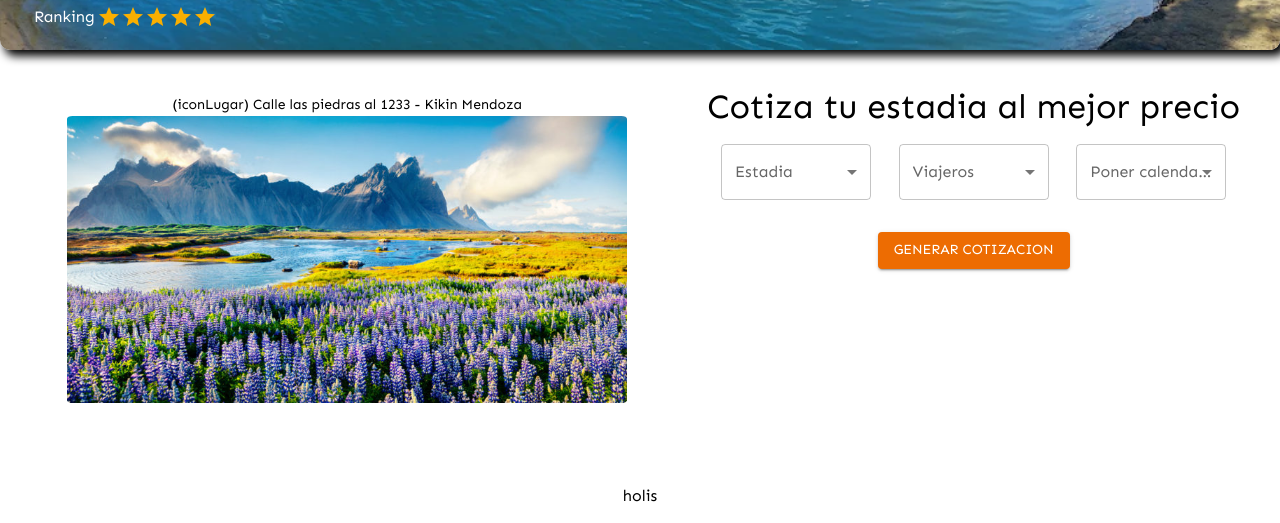
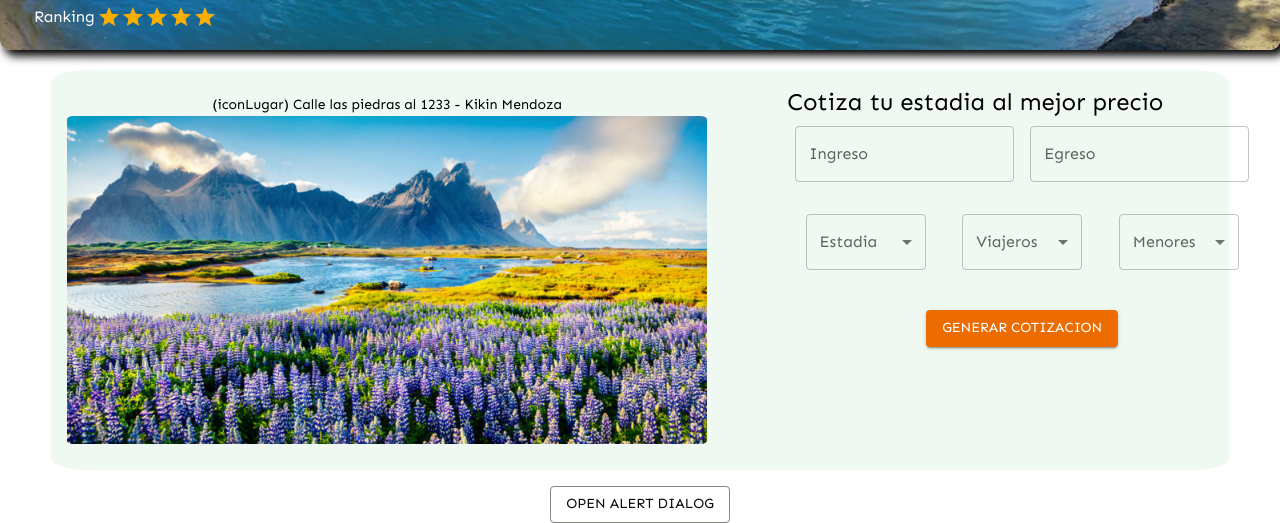
Before and after one commit to ACRUNO/Campy-frontend, a React (Create React App) app: page /booking/camping/8 in a window 1280 px wide. Shown: the part 412-935 px from the top of the page. Built offline with nearby package versions, Linux system fonts and the light colour scheme.

Commit message:
Advanced component

```diff
--- a/package.json
+++ b/package.json
@@ -11,8 +11,6 @@
     "@mui/system": "^5.10.17",
     "@mui/x-date-pickers": "^5.0.9",
     "@mui/x-date-pickers-pro": "^5.0.9",
-    "@mui/icons-material": "^5.10.16",
-    "@mui/x-date-pickers": "^5.0.10",
     "@testing-library/jest-dom": "^5.16.5",
     "@testing-library/react": "^13.4.0",
     "@testing-library/user-event": "^13.5.0",
@@ -21,7 +19,6 @@
     "@types/react": "^18.0.26",
     "@types/react-dom": "^18.0.9",
     "axios": "^1.2.1",
-    "dayjs": "^1.11.7",
     "dayjs": "^1.11.7",
     "moment": "^2.29.4",
     "react": "^18.2.0",
--- a/src/components/Camping/Camping.module.css
+++ b/src/components/Camping/Camping.module.css
@@ -41,7 +41,7 @@
 
 .booking{
 
-    /* background-color: #196b3410; */
+    background-color: #0d993c10;
     width: 92%;
     height: 25rem;
     display: flex;
@@ -58,7 +58,7 @@
 
 .galery {
 margin-left: 1rem;
-width : 35rem;
+width : 40rem;
 border-radius : 1%;
 }
 
--- a/src/components/Camping/Camping.tsx
+++ b/src/components/Camping/Camping.tsx
@@ -2,7 +2,7 @@ import * as React from 'react';
 import { Box } from '@mui/material';
 import Portada from "./banner1.webp"
 import Style from "./Camping.module.css"
-import { Typography } from '@mui/material';
+import { Typography , TextField } from '@mui/material';
 import Galery from "./portada.jpg"
 import Rating from '@mui/material/Rating';
 import InputLabel from '@mui/material/InputLabel';
@@ -12,7 +12,14 @@ import Select, { SelectChangeEvent } from '@mui/material/Select';
 import Stack from '@mui/material/Stack';
 import Button from '@mui/material/Button';
 import { useNavigate } from 'react-router-dom'
-
+import { Dayjs } from 'dayjs';
+import { LocalizationProvider, DatePicker } from '@mui/x-date-pickers';
+import { AdapterDayjs } from '@mui/x-date-pickers/AdapterDayjs';
+import Dialog from '@mui/material/Dialog';
+import DialogActions from '@mui/material/DialogActions';
+import DialogContent from '@mui/material/DialogContent';
+import DialogContentText from '@mui/material/DialogContentText';
+import DialogTitle from '@mui/material/DialogTitle';
 
 
 
@@ -20,6 +27,19 @@ export default function Camping() {
     const [value, setValue] = React.useState<number | null>(5);
     const [stay, setStay] = React.useState('');
     const [price, setPrice] = React.useState("")
+    const [value1, setValue1] = React.useState<Dayjs | null>(null);
+    const [value2, setValue2] = React.useState<Dayjs | null>(null);
+    const [open, setOpen] = React.useState(false);
+    const valor :number = 500
+    const handleClickOpen = () => {
+      setOpen(true);
+    };
+
+    const handleClose = () => {
+      setOpen(false);
+    };
+
+
        const handleChange = (event: SelectChangeEvent) => {
       setStay(event.target.value as string);
     };
@@ -72,54 +92,90 @@ export default function Camping() {
 
         <Box className={Style.inputCont}>
             <Box>
-        <Typography  variant="h4" color="black"> Cotiza tu estadia al mejor precio</Typography>
+        <Typography  variant="h5" color="black"> Cotiza tu estadia al mejor precio</Typography>
+            </Box>
+            <Box>
+            <FormControl sx={{ m: 1, minWidth: 120 }}>
+                    <LocalizationProvider dateAdapter={AdapterDayjs} >
+                        <DatePicker
+                            label="Ingreso"
+                            openTo="day"
+                            views={['year', 'month', 'day']}
+                            value={value1}
+                            onChange={(newValue) => {
+                                setValue1(newValue);
+                            }}
+                            renderInput={(params) => <TextField {...params} />}
+                        />
+                    </LocalizationProvider>
+                </FormControl>
+                <FormControl sx={{ m: 1, minWidth: 120 }}>
+                    <LocalizationProvider dateAdapter={AdapterDayjs}>
+                        <DatePicker
+                            label="Egreso"
+                            openTo="day"
+                            views={['year', 'month', 'day']}
+                            value={value2}
+                            onChange={(newValue) => {
+                                setValue2(newValue);
+                            }}
+                            renderInput={(params) => <TextField {...params} />}
+                        />
+                    </LocalizationProvider>
+                </FormControl>
             </Box>
            <Box className={Style.input}>
-        <Box sx={{ minWidth: 150 }}>
-          <FormControl fullWidth>
-            <InputLabel id="demo-simple-select-label">Estadia</InputLabel>
+           <FormControl sx={{ m: 1, minWidth: 120 }}>
+                    <InputLabel id="demo-simple-select-helper-label" color="secondary">Estadia</InputLabel>
                     <Select
-              labelId="demo-simple-select-label"
-              id="demo-simple-select"
+                        labelId="demo-simple-select-helper-label"
+                        id="demo-simple-select-helper"
+                        label="estadia"
+                        color="secondary"
+                        >
 
-            >
               <MenuItem value={"Carpa"}>Zona Carpas</MenuItem>
               <MenuItem value={"Trailer"}>Trailer Park</MenuItem>
+
                     </Select>
                     </FormControl>
-        </Box>
-        <Box sx={{ minWidth: 150 }}>
-          <FormControl fullWidth>
-            <InputLabel id="demo-simple-select-label">Viajeros</InputLabel>
+
+
+
+
+
+        <FormControl sx={{ m: 1, minWidth: 120 }}>
+                    <InputLabel id="demo-simple-select-helper-label" color="secondary">Viajeros</InputLabel>
                     <Select
-              labelId="demo-simple-select-label"
-              id="demo-simple-select"
-              value={stay}
-              label="stay"
-              onChange={handleChange}
+                        labelId="demo-simple-select-helper-label"
+                        id="demo-simple-select-helper"
+
+                        label="Viajeros"
+                        color="secondary"
                         >
+
               <MenuItem value={"Carpa"}>1-2 Personas</MenuItem>
               <MenuItem value={"Trailer"}>3-4 Personas</MenuItem>
               <MenuItem value={"Trailer"}>5+ Personas</MenuItem>
                     </Select>
                     </FormControl>
-        </Box>
-        <Box sx={{ minWidth: 150 }}>
-          <FormControl fullWidth>
-            <InputLabel id="demo-simple-select-label">Poner calendario</InputLabel>
+
+
+
+                    <FormControl sx={{ m: 1, minWidth: 120 }}>
+                    <InputLabel id="demo-simple-select-helper-label" color="secondary">Menores</InputLabel>
                     <Select
-              labelId="demo-simple-select-label"
-              id="demo-simple-select"
+                        labelId="demo-simple-select-helper-label"
+                        id="demo-simple-select-helper"
+                        label="estadia"
+                        color="secondary"
+                        >
 
-              label="stay"
-
-            >
-              <MenuItem value={"Carpa"}>Arriba de los 2 de la izquierda</MenuItem>
-              <MenuItem value={"Trailer"}>mes</MenuItem>
+              <MenuItem value={"Carpa"}>1</MenuItem>
+              <MenuItem value={"Trailer"}>2</MenuItem>
 
                     </Select>
                     </FormControl>
-        </Box>
         </Box>
 
        <Box className={Style.btn1} >
@@ -137,8 +193,8 @@ export default function Camping() {
                 <Box className={Style.btn1} >
         <Stack direction="row" spacing={2}>
 
-          <Button sx={{ minWidth: 250 , minHeight : 70, fontSize : 25 }} onClick={handleReserv} variant="contained"  color="success">
-            5000$ Reserva ya! (falta darle amor)
+          <Button sx={{ minWidth: 250 , minHeight : 70, fontSize : 25 }} onClick={handleClickOpen} variant="contained"  color="success">
+            5000$ Reserva ya!
            </Button>
 
         </Stack>
@@ -146,7 +202,35 @@ export default function Camping() {
 
         </Box>
         </Box>
-        holis
+        <div>
+          <Button color="info" variant="outlined" onClick={handleClickOpen}>
+            Open alert dialog
+          </Button>
+          <Dialog
+            open={open}
+            onClose={handleClose}
+            aria-labelledby="alert-dialog-title"
+            aria-describedby="alert-dialog-description"
+          >
+            <DialogTitle id="alert-dialog-title">
+              {"Estas a un paso de convertirte en un Campy's"}
+            </DialogTitle>
+            <DialogContent>
+              <DialogContentText id="alert-dialog-description">
+                Solo resta reservar y armar las valijas.
+                <Typography variant="h4">  El valor es de {price} </Typography>
+
+              </DialogContentText>
+            </DialogContent>
+            <DialogActions>
+              <Button color="info" onClick={handleClose}>Seguir mirando</Button>
+              <Button  color="info" onClick={handleClose} autoFocus>
+                Reservar!
+              </Button>
+            </DialogActions>
+          </Dialog>
+        </div>
+
          </Box>
 
     )}
```
Also changed, not shown: 1 other file (tests, documents, lock files or other folders). Lines whose indentation alone changed are shown as unchanged.
